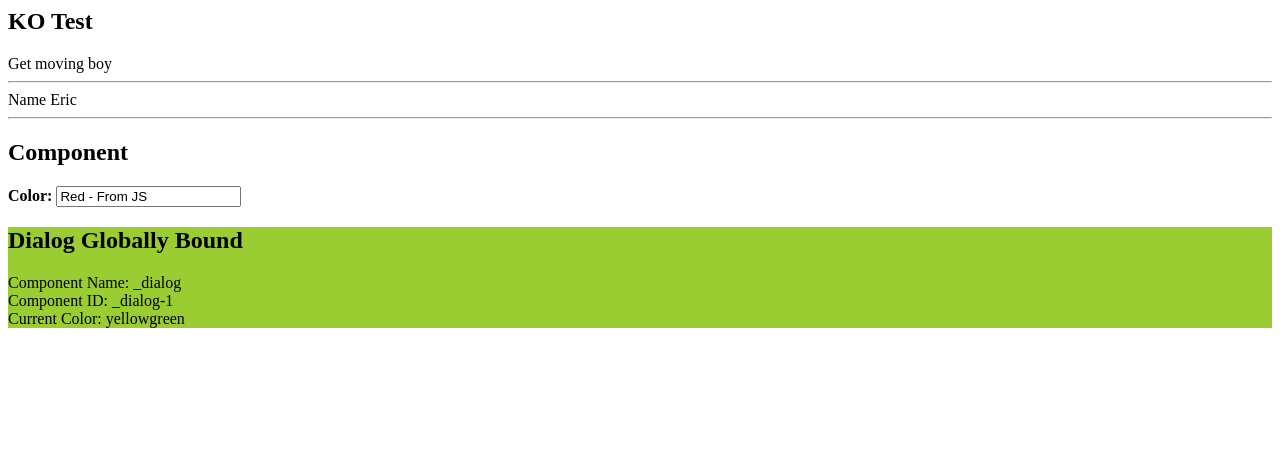
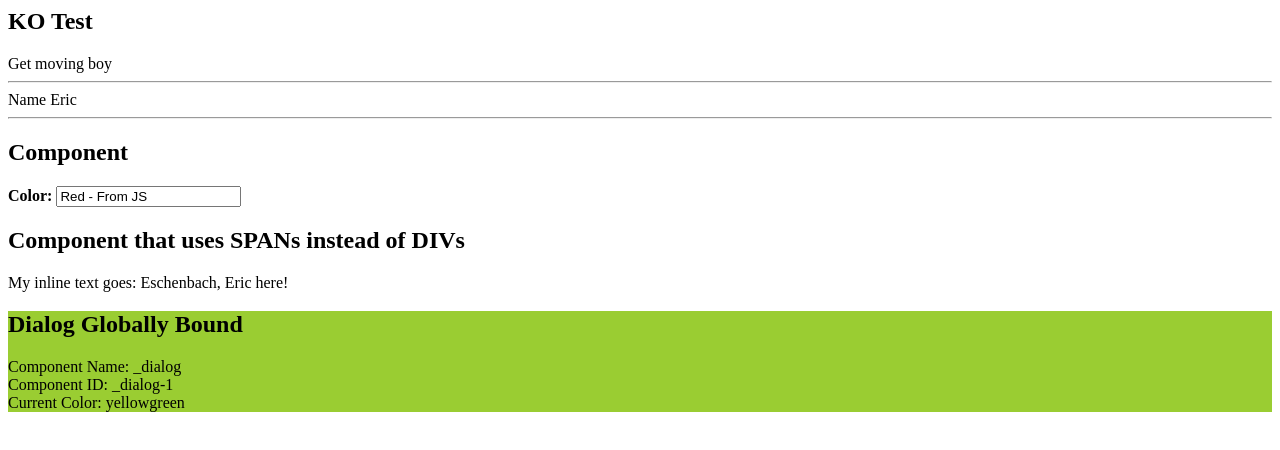
Before and after one commit to ChronicCareIQ/ko-vite, a website built with Vite: page KoVite/index.html in a window 1280 px wide. Built offline with nearby package versions, Linux system fonts and the light colour scheme.

Commit message:
Enhanced component binding to account for a component to be either a SPAN or DIV when, and to use the parent type when auto-injection an element for attached binding

```diff
--- a/KoVite/src/ko-modules/ko-component-preprocessor.js
+++ b/KoVite/src/ko-modules/ko-component-preprocessor.js
@@ -28,16 +28,17 @@ ko.bindingProvider.instance.preprocessNode = function(node)
  */
 function transformComponent(node, key)
 {
-    let div = document.createElement("div");
+    let elementType = node.getAttribute('element') ?? 'div';
+    let componentDom = document.createElement(elementType);
     let componentBinding = `component: { name: ko.unwrap(${key}).componentName, params: ${key}}`;
     let idBinding = `attr: { 'data-component-id': ko.unwrap(${key}).componentId }`;
-    div.setAttribute('data-bind', `${componentBinding}, ${idBinding}`);
+    componentDom.setAttribute('data-bind', `${componentBinding}, ${idBinding}`);
 
     let parent = node.parentNode;
-    parent.insertBefore(div, node);
+    parent.insertBefore(componentDom, node);
     parent.removeChild(node);
 
-    return [div];
+    return [componentDom];
 }
 
 /**
@@ -80,7 +81,11 @@ function hasAttachedBinding(element)
  */
 function autoInjectAttachedBinding(node, key)
 {
-    let attachedDom = document.createElement("div");
+    let tagName = node.tagName.toLowerCase();
+    if (tagName !== 'div' && tagName !== 'span')
+        throw `The top most element of a component must be a DIV or SPAN, found: ${tagName}. This is a limitation of the auto-injecting attached binding feature. To work around this limitation, manually add an 'attached' binding to the top most element of the component.`;
+
+    let attachedDom = document.createElement(tagName);
     attachedDom.setAttribute('data-bind', "attached: 'parent'");
     node.append(attachedDom);
 
--- /dev/null
+++ b/KoVite/src/nameSpan.html
@@ -0,0 +1 @@
+<span><span data-bind="text: lastName"></span>, <span data-bind="text: firstName"></span></span>
--- /dev/null
+++ b/KoVite/src/nameSpan.js
@@ -0,0 +1,12 @@
+import {Component} from './ko-modules/ko-component';
+import template from './nameSpan.html?raw';
+
+export class NameSpan extends Component
+{
+    constructor()
+    {
+        super(template);
+        this.firstName = ko.observable('Eric');
+        this.lastName = ko.observable('Eschenbach');
+    }
+}
--- a/KoVite/src/testPage.html
+++ b/KoVite/src/testPage.html
@@ -12,4 +12,8 @@
         <h2>Component</h2>
         <component instance="myColorPanel"></component>
     </div>
+    <div>
+        <h2>Component that uses SPANs instead of DIVs</h2>
+        My inline text goes: <component element="span" instance="myNameSpan"></component> here!
+    </div>
 </div>
--- a/KoVite/src/testPage.js
+++ b/KoVite/src/testPage.js
@@ -2,6 +2,7 @@ import {PageLoader} from "./ko-modules/ko-page-loader.js";
 import {Component} from "./ko-modules/ko-component.js";
 import {ColorPanel} from "./colorPanel";
 import template from "./testPage.html?raw";
+import {NameSpan} from "./nameSpan";
 
 export class TestPage extends Component
 {
@@ -11,6 +12,7 @@ export class TestPage extends Component
         this.userName = ko.observable('Eric');
 
         this.myColorPanel = new ColorPanel({ color: 'Red - From JS' });
+        this.myNameSpan = new NameSpan();
     }
 }
 
```
